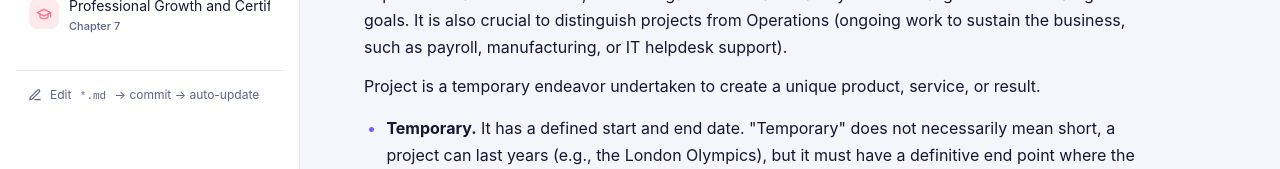
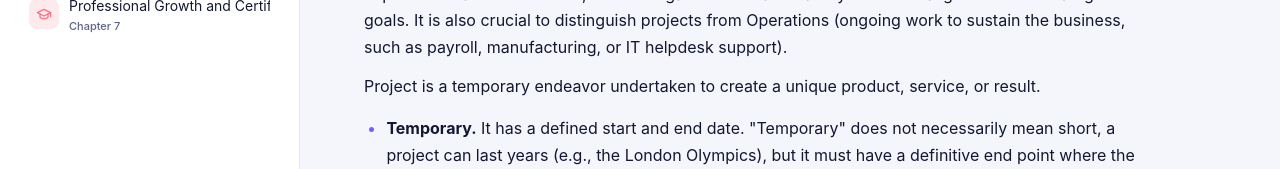
Before and after one commit to Vladyslav-Oliinychenko/fly-pm-hub-engine, a plain HTML site: page index.html in a window 1280 px wide. Shown: the part 531-700 px from the top of the page. Drawn offline with nearby package versions, Linux system fonts and the light colour scheme; a small style sheet from the web is missing.

Commit message:
Update index.html

```diff
--- a/index.html
+++ b/index.html
@@ -341,11 +341,6 @@
     <div class="brand-sub">Project Management</div>
 
     <ul class="nav-list" id="nav"></ul>
-
-    <div class="sidebar-footer">
-      <svg xmlns="http://www.w3.org/2000/svg" viewBox="0 0 24 24" fill="none" stroke="currentColor" stroke-width="2" stroke-linecap="round" stroke-linejoin="round"><path d="M12 20h9"/><path d="M16.5 3.5a2.121 2.121 0 0 1 3 3L7 19l-4 1 1-4L16.5 3.5z"/></svg>
-      <span>Edit <code style="background:var(--panel);padding:1px 5px;border-radius:4px;font-size:11px;">*.md</code> → commit → auto-update</span>
-    </div>
   </aside>
 
   <main class="content">
```
